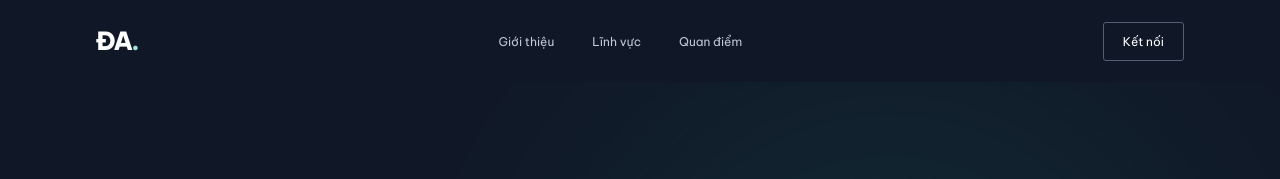
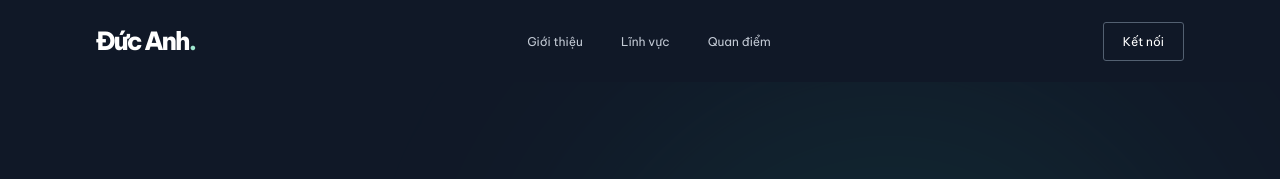
Before and after one commit to ducanh1411/nghiemhoangducanh.github.io, a plain HTML site: page index.html in a window 1280 px wide. Shown: the top 179 px of the page. Drawn offline with Linux system fonts and the light colour scheme.

Commit message:
Update brand name in header and footer

```diff
--- a/index.html
+++ b/index.html
@@ -36,7 +36,7 @@ content="https://ducanh1411.github.io/nghiemhoangducanh.github.io/images/nghiemh
 </head>
 <body>
   <header class="topbar">
-    <a class="brand" href="#home" aria-label="Trang chủ">ĐA<span>.</span></a>
+    <a class="brand" href="#home" aria-label="Trang chủ">Đức Anh<span>.</span></a>
     <nav aria-label="Điều hướng chính">
       <a href="#about">Giới thiệu</a>
       <a href="#focus">Lĩnh vực</a>
@@ -117,7 +117,7 @@ content="https://ducanh1411.github.io/nghiemhoangducanh.github.io/images/nghiemh
     </section>
   </main>
 
-  <footer><a class="brand" href="#home">ĐA<span>.</span></a><span>© <span id="year"></span> Nghiêm Hoàng Đức Anh. All rights reserved.</span><a href="#home">Về đầu trang ↑</a></footer>
+  <footer><a class="brand" href="#home">Đức Anh<span>.</span></a><span>© <span id="year"></span> Nghiêm Hoàng Đức Anh. All rights reserved.</span><a href="#home">Về đầu trang ↑</a></footer>
   <script>document.getElementById('year').textContent = new Date().getFullYear();</script>
 </body>
 </html>
```
